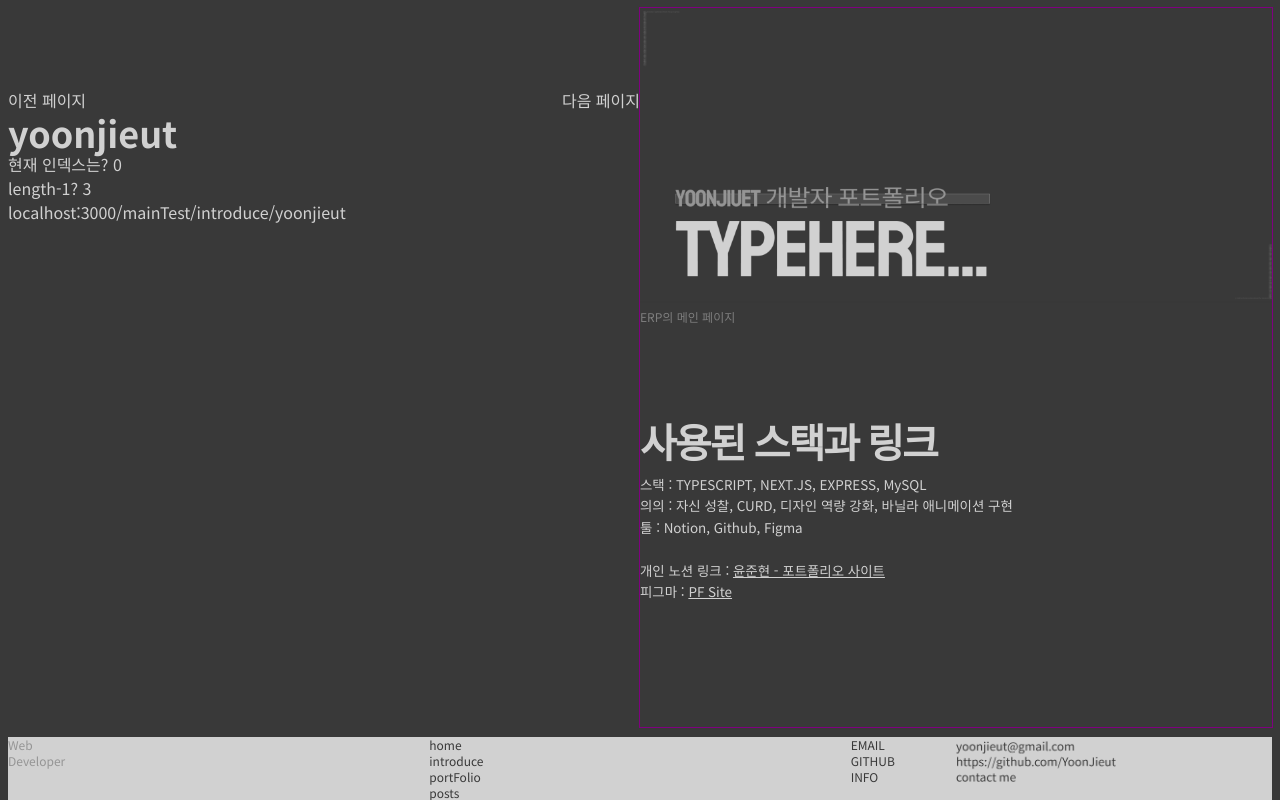
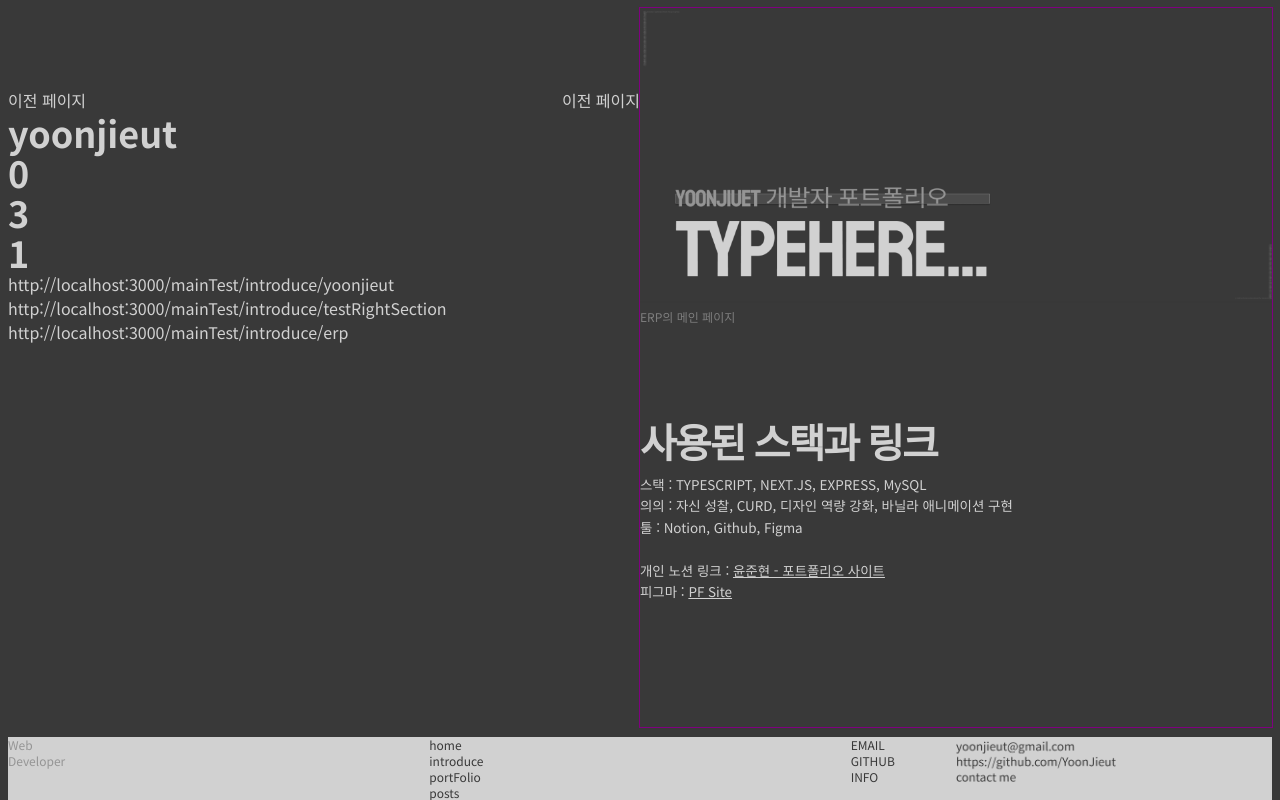
Before and after one commit to YoonJieut/YoonJieutBlog, a Next.js app: page /mainTest/introduce/yoonjieut in a window 1280 px wide. Built offline with nearby package versions, Linux system fonts and the light colour scheme; a web font is replaced by a local one.

Commit message:
Fix : a태그를 활용하여 컴포넌트를 재랜더링 되도록 수정했다.
기존 방법 : Link태그를 활용하여 했으나, 캐시를 활용한 빠른 재랜더링이 핵심인 Link/Nextjs 태그는 기능을 멈추는 현상이 있었다.

```diff
--- a/app/(pages)/mainTest/introduce/(portfolio)/@menuComp/page.tsx
+++ b/app/(pages)/mainTest/introduce/(portfolio)/@menuComp/page.tsx
@@ -19,15 +19,19 @@ const MenuComp = () => {
   const [url, setUrl] = useState("");
   const [currentMenu, setCurrentMenu] = useState("");
   const [currentIndex, setCurrentIndex] = useState(0);
+  const [nextIndex, setNextIndex] = useState(0);
+  const [prevIndex, setPrevIndex] = useState(0);
 
-  // 현재 url을 가져온다.
+  // 컴포넌트가 랜더링되면 url을 가져온다.
   useEffect(() => {
     console.log("MenuComp useEffect");
     setUrl(window.location.href);
   }, []);
 
+  // 현재 url에 따라 인덱스를 반환한다.
   useEffect(() => {
     console.log("MenuComp useEffect2");
+
     const param = urlParamMaker(url);
     setCurrentMenu(param as string); // 타입에러 : 타입을 string으로 강제로 변환했다.
 
@@ -40,33 +44,41 @@ const MenuComp = () => {
       setCurrentIndex(0);
       return;
     }
-    console.log(nowIndex);
+    console.log("nowIndex", nowIndex);
     setCurrentIndex(nowIndex);
   }, [url]);
 
-  const handlePrevClick = () => {
-    setCurrentIndex((prevIndex) =>
-      prevIndex === 0 ? portfolioMetaData.length - 1 : prevIndex - 1
-    );
-  };
-
-  const handleNextClick = () => {
-    setCurrentIndex((prevIndex) =>
-      prevIndex === portfolioMetaData.length - 1 ? 0 : prevIndex + 1
-    );
-    // window.location.href = portfolioMetaData[currentIndex].path;
-  };
+  // 현재 인덱스에 따른 다음, 이전 인덱스를 반환.
+  useEffect(() => {
+    console.log("MenuComp useEffect3");
+    const prev =
+      currentIndex == 0 ? portfolioMetaData.length - 1 : currentIndex - 1;
+    const next =
+      currentIndex === portfolioMetaData.length - 1 ? 0 : currentIndex + 1;
+    setPrevIndex(prev);
+    setNextIndex(next);
+    console.log("prev", prev);
+    console.log("next", next);
+  }, [currentIndex]);
 
   return (
     <>
       <div className="w-full flex justify-between mt-20">
-        <button onClick={handlePrevClick}>이전 페이지</button>
-        <button onClick={handleNextClick}>다음 페이지</button>
+        {/* <button onClick={handlePrevClick}>이전 페이지</button>
+        <button onClick={handleNextClick}>다음 페이지</button> */}
+        <a href={portfolioMetaData[prevIndex].path}>이전 페이지</a>
+        <a href={portfolioMetaData[nextIndex].path}>이전 페이지</a>
       </div>
       <H1 text={currentMenu} />
-      <div>현재 인덱스는? {currentIndex}</div>
-      <div>length-1? {portfolioMetaData.length - 1}</div>
+      <H1 text={currentIndex.toString()} />
+      <H1 text={prevIndex.toString()} />
+      <H1 text={nextIndex.toString()} />
       <div>{portfolioMetaData[currentIndex].path}</div>
+      <div>{portfolioMetaData[prevIndex].path}</div>
+      <div>{portfolioMetaData[nextIndex].path}</div>
+      {/* <div>현재 인덱스는? {currentIndex}</div> */}
+      {/* <div>length-1? {portfolioMetaData.length - 1}</div>
+      <div>{portfolioMetaData[currentIndex].path}</div> */}
     </>
   );
 };
--- a/app/_constants/portfolio/portfolioMetaData.ts
+++ b/app/_constants/portfolio/portfolioMetaData.ts
@@ -3,22 +3,22 @@
 const portfolioMetaData = [
   {
     name: "YoonJieut",
-    path: "localhost:3000/mainTest/introduce/yoonjieut",
+    path: "http://localhost:3000/mainTest/introduce/yoonjieut",
     stack: ["a", "b", "c"],
   },
   {
     name: "ERP",
-    path: "localhost:3000/mainTest/introduce/erp",
+    path: "http://localhost:3000/mainTest/introduce/erp",
     stack: ["a", "b", "c"],
   },
   {
-    name: "NovelChat",
-    path: "localhost:3000/mainTest/introduce/novelchat",
+    name: "ChatNovel",
+    path: "http://localhost:3000/mainTest/introduce/chatnovel",
     stack: ["a", "b", "c"],
   },
   {
     name: "testRightSection",
-    path: "localhost:3000/mainTest/introduce/testRightSection",
+    path: "http://localhost:3000/mainTest/introduce/testRightSection",
     stack: ["a", "b", "c"],
   },
 ];
```
